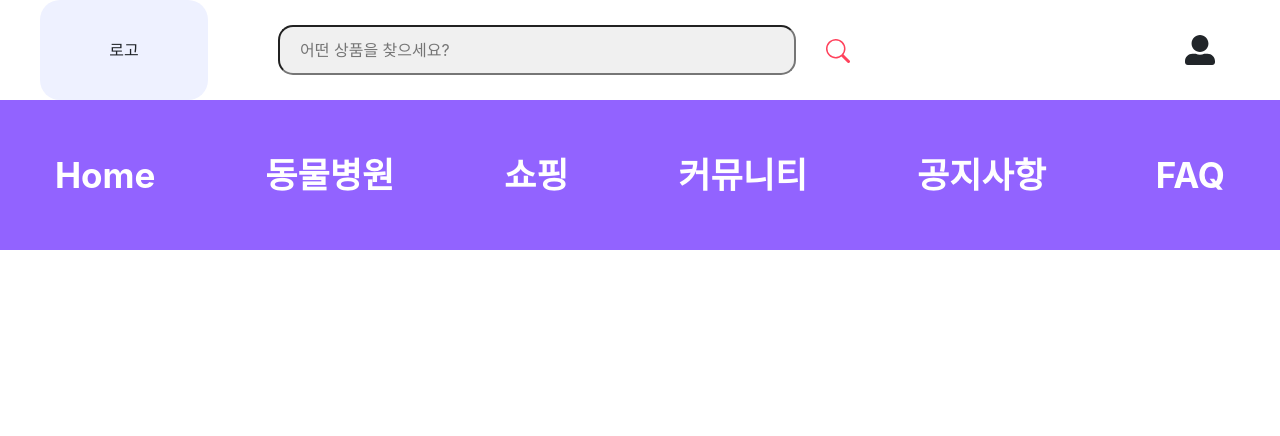
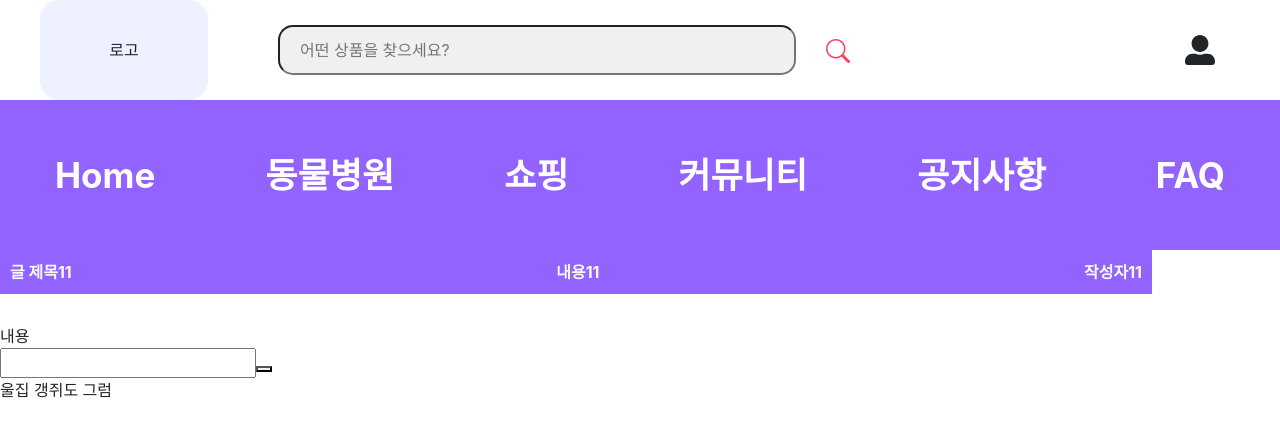
Before and after one commit to codestates-seb/-seb39_main_003-, a React (Create React App) app in the folder client/: page /community/post in a window 1280 px wide. Shown: the top 436 px of the page. Built offline with nearby package versions, Linux system fonts and the light colour scheme; the HTML template or start-up script is replaced by a standard one.

Commit message:
reply 연습

```diff
--- a/client/src/App.js
+++ b/client/src/App.js
@@ -18,6 +18,7 @@ import AllVita from "./pages/Shopping/Category/AllVita";
 import Pad from "./pages/Shopping/Category/Pad";
 import Toy from "./pages/Shopping/Category/Toy";
 import Posting from "./pages/Community/detail/Posting";
+import Post from "./pages/Community/detail/Post";
 
 function App() {
   return (
@@ -38,6 +39,7 @@ function App() {
                 <Route path="/community/protect" element={<Protect />} />
                 <Route path="/community/lost" element={<Lost />} />
                 <Route path="/community/posting" element={<Posting />}/>
+                <Route path="/community/post" element={<Post/>}/>
 
                 <Route path="/shopping/meal" element={<Meal />} />
                 <Route path="/shopping/cookie" element={<Cookie />} />
--- a/client/src/pages/Community/Community.js
+++ b/client/src/pages/Community/Community.js
@@ -152,7 +152,7 @@ function Community() {
                         {Dummy.map(
                             (el, index) => (
                             <div className="questions" key={index}>
-                                <StyledLink to="/community/walk/page">
+                                <StyledLink to="/community/post">
                                 <span className="article">{el.title}</span>
                                 <span className="article">{el.content}</span>
                                 <span className="article">{el.username}</span>
--- a/client/src/pages/Community/Hospital.js
+++ b/client/src/pages/Community/Hospital.js
@@ -94,7 +94,7 @@ box-sizing: border-box;
 }
 `;
 
-function Info() {
+function Hospital() {
   return (
     <Wrapper>
       <CommunityNav />
@@ -131,4 +131,4 @@ function Info() {
   )
 }
 
-export default Info
+export default Hospital
--- a/client/src/pages/Community/Lost.js
+++ b/client/src/pages/Community/Lost.js
@@ -94,7 +94,7 @@ box-sizing: border-box;
 }
 `;
 
-function Info() {
+function Lost() {
   return (
     <Wrapper>
       <CommunityNav />
@@ -131,4 +131,4 @@ function Info() {
   )
 }
 
-export default Info
+export default Lost
--- a/client/src/pages/Community/Protect.js
+++ b/client/src/pages/Community/Protect.js
@@ -94,7 +94,7 @@ box-sizing: border-box;
 }
 `;
 
-function Info() {
+function Protect() {
   return (
     <Wrapper>
       <CommunityNav />
@@ -131,4 +131,4 @@ function Info() {
   )
 }
 
-export default Info
+export default Protect
--- /dev/null
+++ b/client/src/pages/Community/detail/Post.js
@@ -0,0 +1,56 @@
+import styled from 'styled-components';
+import React from 'react'
+import Reply from './Reply';
+
+const Wrapper = styled.div`
+//게시글 확인 화면
+.replytettitory{}
+.rbackground{}
+//게시글 제목
+.cposttop{
+    width: 90vw;
+    padding: 10px 10px;
+    margin-bottom: 30px;
+
+    display: flex;
+    flex-direction: row;
+    justify-content: space-between;
+    align-items: center;
+
+    background-color: rgb(146 99 255);
+}
+.cposttext{
+    color: #F9F9F9;
+    font-weight: bold;
+}
+`
+
+function Post(props) {
+  return (
+    <Wrapper>
+        {/* 게시글 확인 화면 */}
+        <div className='replytettitory'>
+            <div className='rbackground'>
+
+                {/* 게시글 제목 */}
+                <div className="cposttop">
+                    <span className="cposttext">글 제목11</span>
+                    <span className="cposttext">내용11</span>
+                    <span className="cposttext">작성자11</span>
+                </div>
+
+                {/* 게시글 내용 */}
+                <div className='cpcontent'>
+                  <span className='cpostcontent'>내용</span>
+                </div>
+
+                {/* 댓글 작성란 및 작성된 댓글 목록 */}
+                <Reply />
+
+            </div>
+        </div>
+    </Wrapper>
+  )
+}
+
+export default Post
--- a/client/src/pages/Community/detail/Reply.js
+++ b/client/src/pages/Community/detail/Reply.js
@@ -1,24 +1,32 @@
-import styled from 'styled-components';
 import React from 'react'
+import styled from 'styled-components'
+import { useState } from 'react'
 
 const Wrapper = styled.div`
-
 `
 
-function Reply(props) {
+export default function Reply() {
+
+  const [reply, setReply] = useState(["울집 갱쥐도 그럼"]);
+  const [input, setInput] = useState("");
+
   return (
     <Wrapper>
-        {/* 게시글 확인 화면 */}
-        <div className='replytettitory'>
-            <div className='rbackground'>
-                {/* 게시글 제목 */}
-                {/* 게시글 내용 */}
-                {/* 댓글 작성 */}
-                {/* 작성된 댓글 */}
-            </div>
-        </div>
+    <div>
+      {/* 댓글 작성란 */}
+      <div className='replyterritory'>
+        <input></input>
+        <button></button>
+      </div>
+      {/* 작성된 댓글 목록 */}
+      <div className='replylistterritory'>
+        {reply.map(reply => {
+          return <p>{reply}</p>
+        })
+        }
+      </div>
+
+    </div>
     </Wrapper>
   )
 }
-
-export default Reply
```
